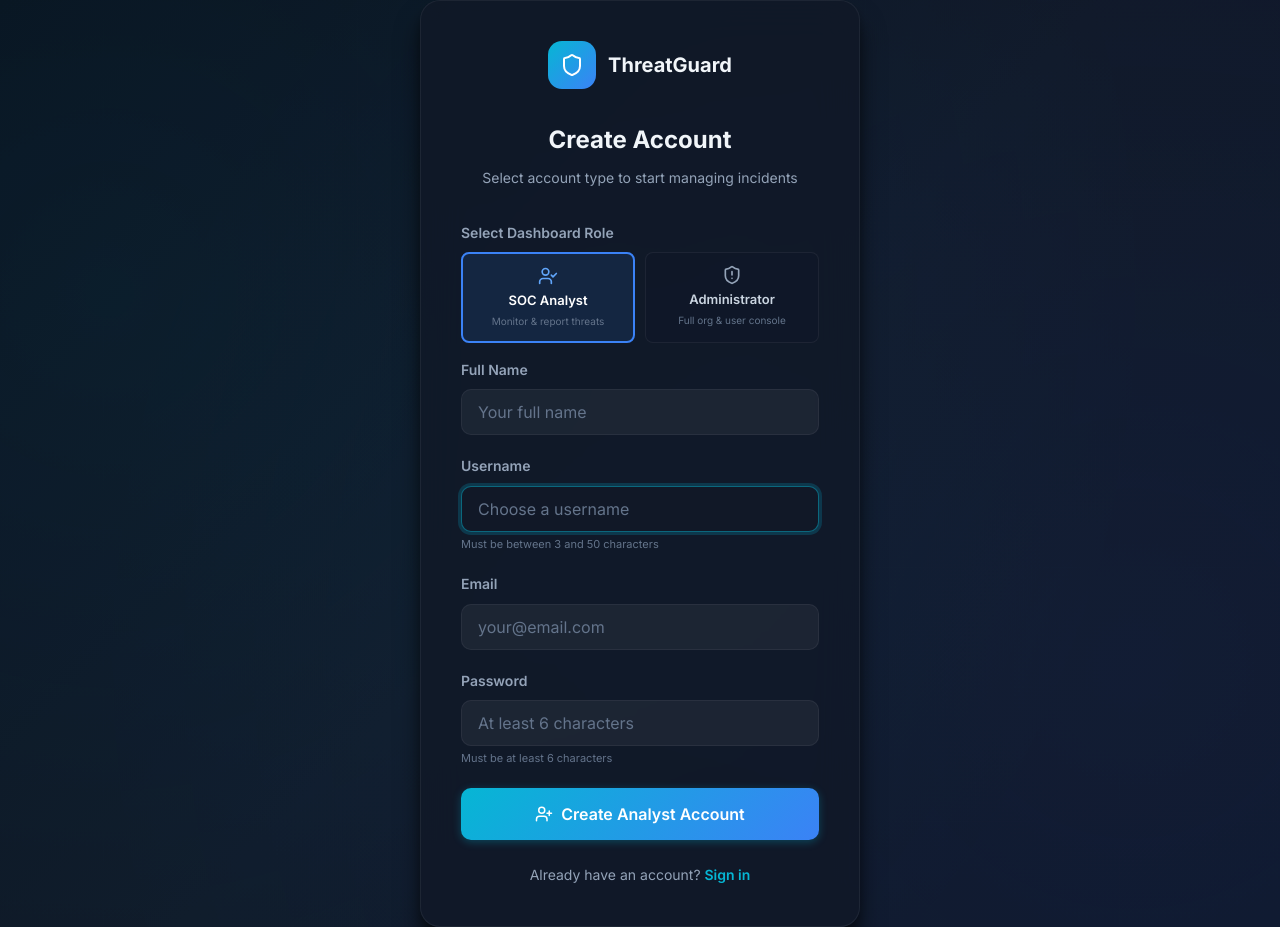
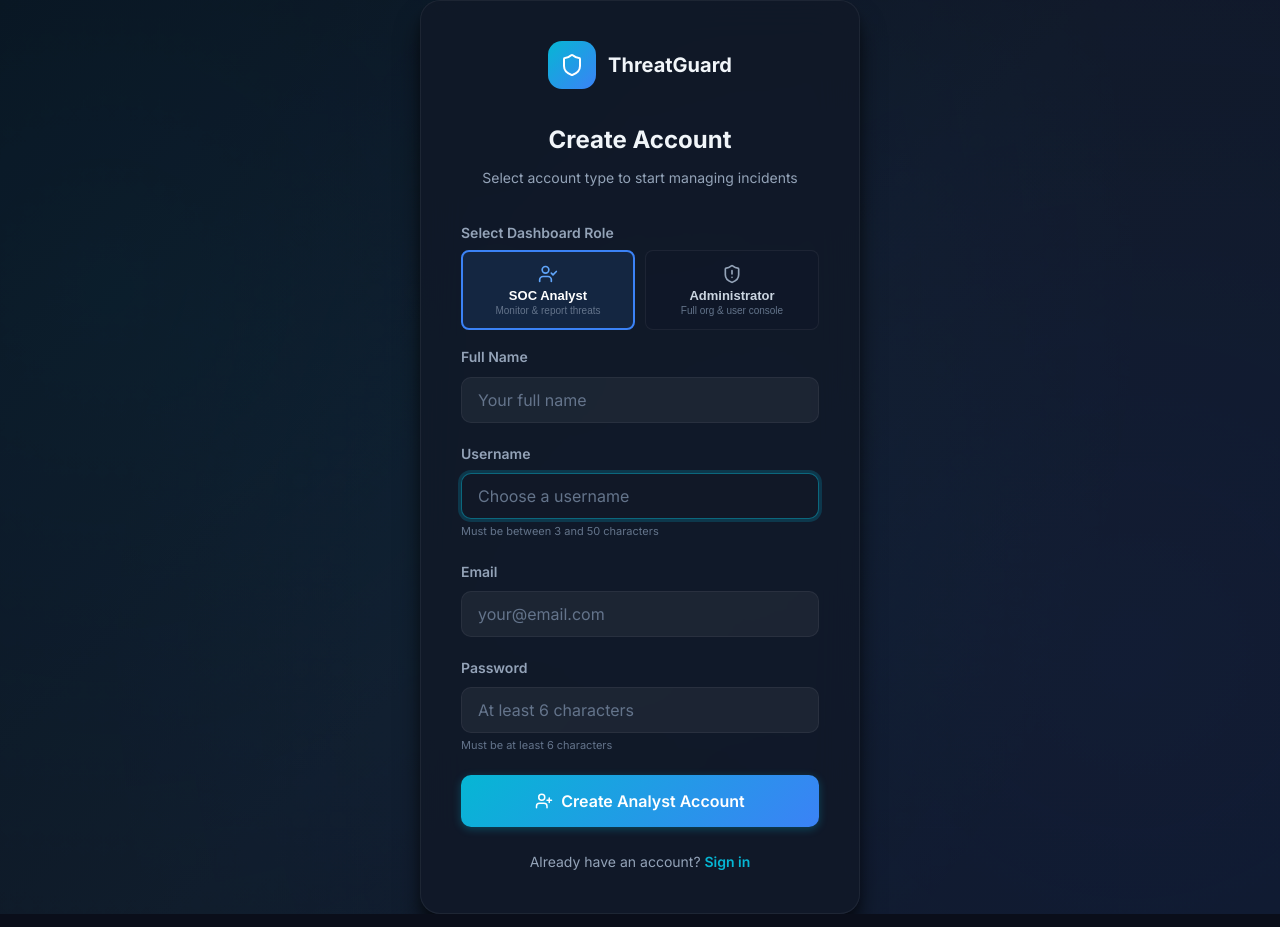
Before and after one commit to Pranav-0440/threat-incident-management, a React (Vite) app in the folder frontend/: page /register in a window 1280 px wide. Built offline with nearby package versions, Linux system fonts and the light colour scheme; no server answers.

Commit message:
fix(accessibility): resolve SonarQube rules S6853, S6848, S1082 in RegisterPage.jsx using native buttons and fieldset legend

```diff
--- a/frontend/src/pages/RegisterPage.jsx
+++ b/frontend/src/pages/RegisterPage.jsx
@@ -64,12 +64,15 @@ export default function RegisterPage() {
         {error && <div className="auth-error">{error}</div>}
 
         <form onSubmit={handleSubmit}>
-          {/* Account Role Selector */}
-          <div className="form-group" style={{ marginBottom: 'var(--space-4)' }}>
-            <label className="form-label">Select Dashboard Role</label>
-            <div style={{ display: 'grid', gridTemplateColumns: '1fr 1fr', gap: '10px', marginTop: '6px' }}>
-              <div
+          {/* Account Role Selector Fieldset */}
+          <fieldset className="form-group" style={{ marginBottom: 'var(--space-4)', border: 'none', padding: 0, margin: 0 }}>
+            <legend className="form-label" style={{ marginBottom: '6px' }}>Select Dashboard Role</legend>
+            <div style={{ display: 'grid', gridTemplateColumns: '1fr 1fr', gap: '10px' }}>
+              <button
+                type="button"
+                id="role-analyst-btn"
                 onClick={() => handleRoleSelect('ANALYST')}
+                aria-pressed={formData.role === 'ANALYST'}
                 style={{
                   padding: '12px',
                   borderRadius: '8px',
@@ -77,7 +80,8 @@ export default function RegisterPage() {
                   backgroundColor: formData.role === 'ANALYST' ? 'rgba(59, 130, 246, 0.12)' : 'rgba(15, 23, 42, 0.4)',
                   cursor: 'pointer',
                   transition: 'all 0.2s ease',
-                  textAlign: 'center'
+                  textAlign: 'center',
+                  outline: 'none'
                 }}
               >
                 <div style={{ color: formData.role === 'ANALYST' ? '#60a5fa' : '#94a3b8', marginBottom: '4px', display: 'flex', justifyContent: 'center' }}>
@@ -89,10 +93,13 @@ export default function RegisterPage() {
                 <div style={{ fontSize: '10px', color: '#64748b', marginTop: '2px' }}>
                   Monitor & report threats
                 </div>
-              </div>
+              </button>
 
-              <div
+              <button
+                type="button"
+                id="role-admin-btn"
                 onClick={() => handleRoleSelect('ADMIN')}
+                aria-pressed={formData.role === 'ADMIN'}
                 style={{
                   padding: '12px',
                   borderRadius: '8px',
@@ -100,7 +107,8 @@ export default function RegisterPage() {
                   backgroundColor: formData.role === 'ADMIN' ? 'rgba(239, 68, 68, 0.12)' : 'rgba(15, 23, 42, 0.4)',
                   cursor: 'pointer',
                   transition: 'all 0.2s ease',
-                  textAlign: 'center'
+                  textAlign: 'center',
+                  outline: 'none'
                 }}
               >
                 <div style={{ color: formData.role === 'ADMIN' ? '#f87171' : '#94a3b8', marginBottom: '4px', display: 'flex', justifyContent: 'center' }}>
@@ -112,11 +120,11 @@ export default function RegisterPage() {
                 <div style={{ fontSize: '10px', color: '#64748b', marginTop: '2px' }}>
                   Full org & user console
                 </div>
-              </div>
+              </button>
             </div>
-          </div>
+          </fieldset>
 
-          <div className="form-group">
+          <div className="form-group" style={{ marginTop: 'var(--space-4)' }}>
             <label className="form-label" htmlFor="reg-fullname">Full Name</label>
             <input
               id="reg-fullname"
```
